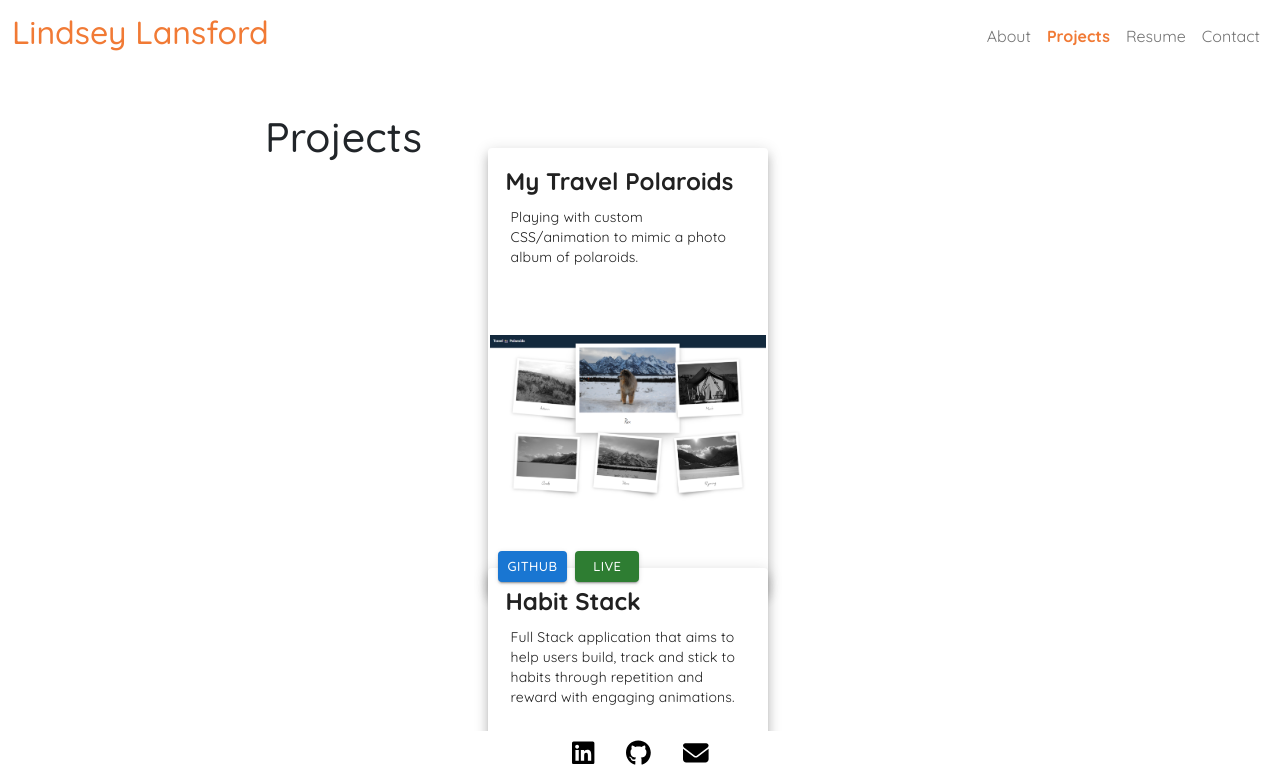
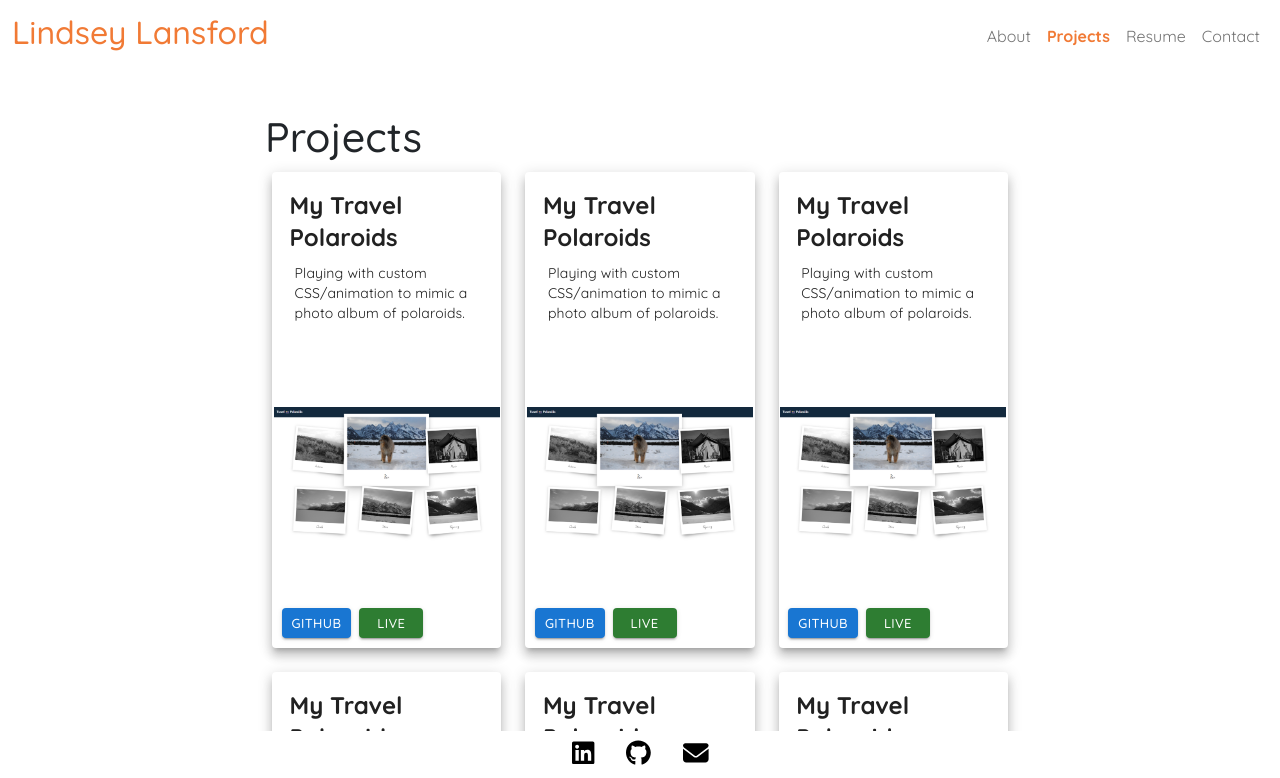
Before and after one commit to lindsey-lansford/react-portfolio, a React (Create React App) app: page /react-portfolio/portfolio in a window 1280 px wide. Shown: the top 778 px of the page. Built offline with nearby package versions, Linux system fonts and the light colour scheme; what react-animations would draw is missing.

Commit message:
adding a map func on the array of cards

```diff
--- a/src/components/NewProjectCard.js
+++ b/src/components/NewProjectCard.js
@@ -12,6 +12,8 @@ import {
 const NewProjectCard = (props) => {
   return (
     <Grid container spacing={{ xs: 2, md: 3 }} columns={{ xs: 4, sm: 8, md: 12 }}>
+      {Array.from(Array(6)).map((_, index) => (
+          <Grid item xs={2} sm={4} md={4} key={index}>
     <Card raised
       sx={{ maxWidth: 280, margin: "0 auto", padding: "0.1em"}}>
       <CardContent>
@@ -54,7 +56,9 @@ const NewProjectCard = (props) => {
           </Button>
         )}
       </CardActions>
-      </Card>
+          </Card>
+          </Grid>
+        ))}
       </Grid>
   );
 };
```
